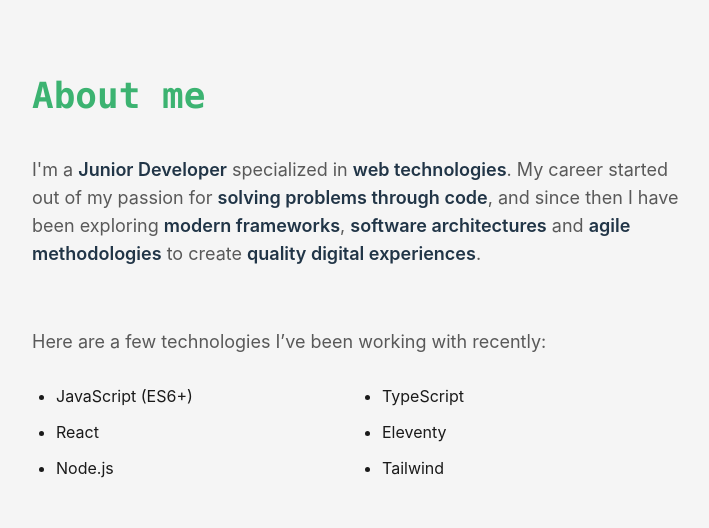
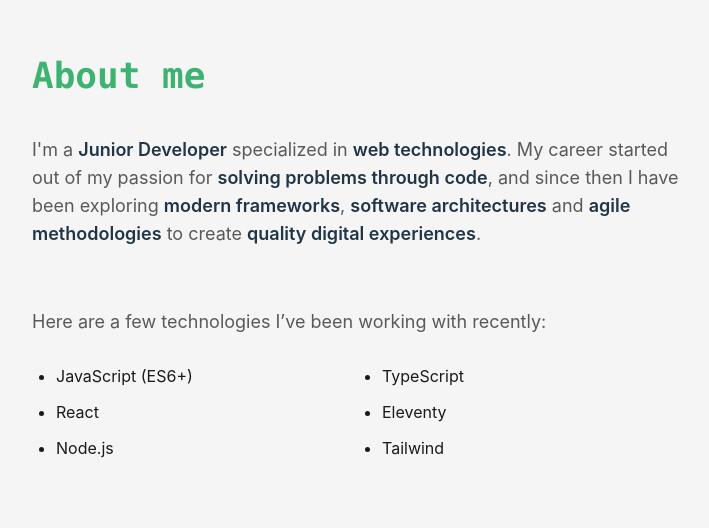
Before and after one commit to joanmrtnz/portfolio, a React (Vite) app: page / in a window 1280 px wide. Shown: the part 972-1500 px from the top of the page, without its empty margins (282-991 px from the left). Built offline with nearby package versions, Linux system fonts and the light colour scheme.

Commit message:
reduce margin top in About.jsx

```diff
--- a/src/components/About.jsx
+++ b/src/components/About.jsx
@@ -7,7 +7,7 @@ export default function About() {
     <section
       ref={ref}
       id="about"
-      className="mt-[50px] bg-[var(--navy)] min-h-screen flex items-center justify-center px-4"
+      className="mt-[30px] bg-[var(--navy)] min-h-screen flex items-center justify-center px-4"
     >
 
 
```
